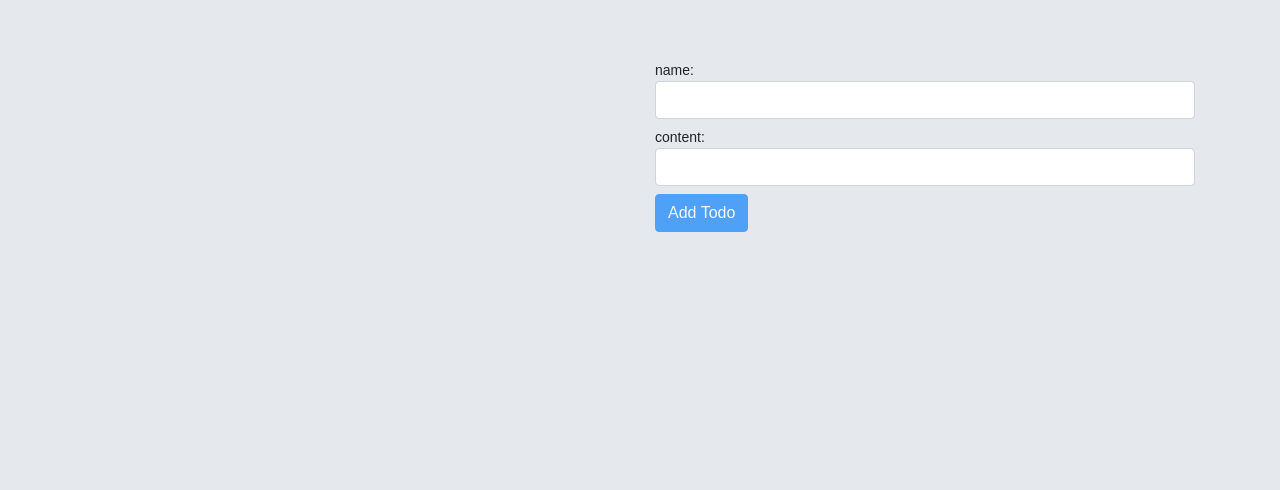
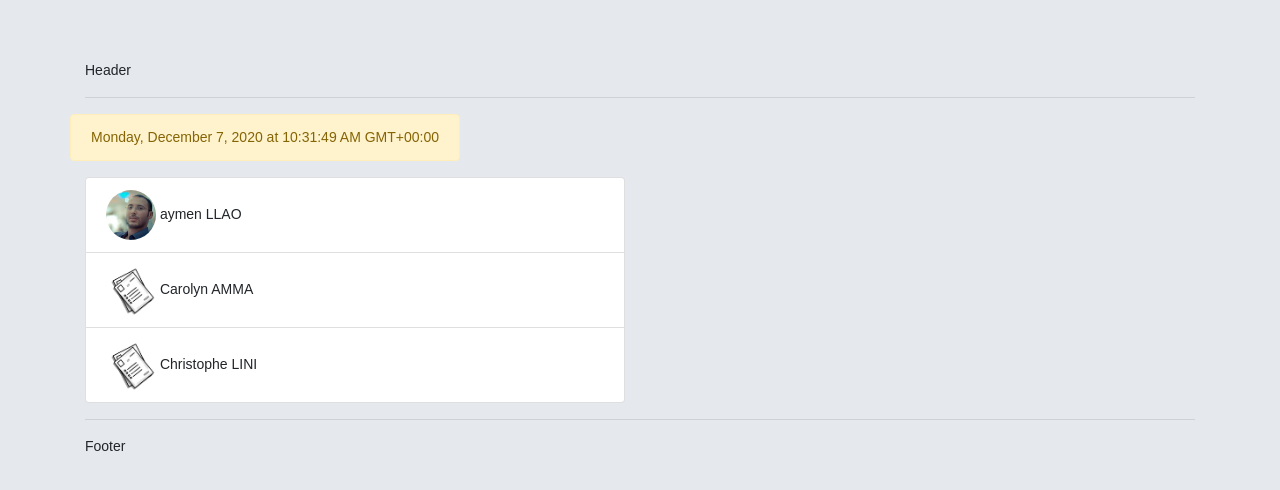
Before and after one commit to romdaye/CVTech, an Angular app: page /cv in a window 1280 px wide. Before the commit this address led to /. Shown: the top 490 px of the page. Built offline with nearby package versions, Linux system fonts and the light colour scheme.

Commit message:
init routing

```diff
--- a/src/app/app-routing.module.ts
+++ b/src/app/app-routing.module.ts
@@ -1,11 +1,18 @@
 import { NgModule } from '@angular/core';
 import { Routes, RouterModule } from '@angular/router';
 
+import { ColorComponent } from './components/color/color.component';
+import { CvComponent } from './cv/cv/cv.component';
+import { TodoComponent } from './todo/todo.component';
 
-const routes: Routes = [];
+const routes: Routes = [
+  {path: 'cv', component: CvComponent},
+  {path: 'todo', component: TodoComponent},
+  {path: 'color', component: ColorComponent},
+];
 
 @NgModule({
   imports: [RouterModule.forRoot(routes)],
-  exports: [RouterModule]
+exports: [RouterModule]
 })
 export class AppRoutingModule { }
--- a/src/app/app.component.html
+++ b/src/app/app.component.html
@@ -1,3 +1,9 @@
-<!-- <app-first></app-first>
- -->
-<app-todo></app-todo>
+Header
+
+<hr>
+
+<router-outlet></router-outlet>
+
+<hr>
+
+Footer
--- a/src/app/cv/list/list.component.ts
+++ b/src/app/cv/list/list.component.ts
@@ -1,5 +1,6 @@
 import { Component, OnInit, Output, EventEmitter } from '@angular/core';
 import { Personne } from './../Model/personne';
+import { CvService } from './../services/cv.service';
 
 @Component({
   selector: 'app-list',
@@ -8,22 +9,10 @@ import { Personne } from './../Model/personne';
 })
 export class ListComponent implements OnInit {
   personnes: Personne[] = [];
-  constructor() {}
+  constructor(private cvService: CvService) {}
   @Output() forwardSelectedPersonne = new EventEmitter();
   ngOnInit(): void {
-    this.personnes = [
-      new Personne(1, 'sellaouti', 'aymen', 'teacher', 'as.jpg', 38, 45879),
-      new Personne(
-        2,
-        'Crammard',
-        'Carolyn',
-        'Developper',
-        '        ',
-        20,
-        125435
-      ),
-      new Personne(3, 'Molinier', 'Christophe', 'Developper', '', 20, 548752),
-    ];
+    this.personnes = this.cvService.getPersonnesListe();
   }
 
   forwardPersonne(personne: Personne) {
--- /dev/null
+++ b/src/app/cv/services/cv.service.ts
@@ -0,0 +1,27 @@
+import { Injectable } from '@angular/core';
+import { Personne } from './../Model/personne';
+
+@Injectable({
+  providedIn: 'root',
+})
+export class CvService {
+  private personnes: Personne[] = [];
+  constructor() {
+    this.personnes = [
+      new Personne(1, 'sellaouti', 'aymen', 'teacher', 'as.jpg', 38, 45879),
+      new Personne(
+        2,
+        'Crammard',
+        'Carolyn',
+        'Developper',
+        '        ',
+        20,
+        125435
+      ),
+      new Personne(3, 'Molinier', 'Christophe', 'Developper', '', 20, 548752),
+    ];
+  }
+  getPersonnesListe(): Personne[] {
+    return this.personnes;
+  }
+}
```
Also changed, not shown: 1 other file (tests, documents, lock files or other folders).
